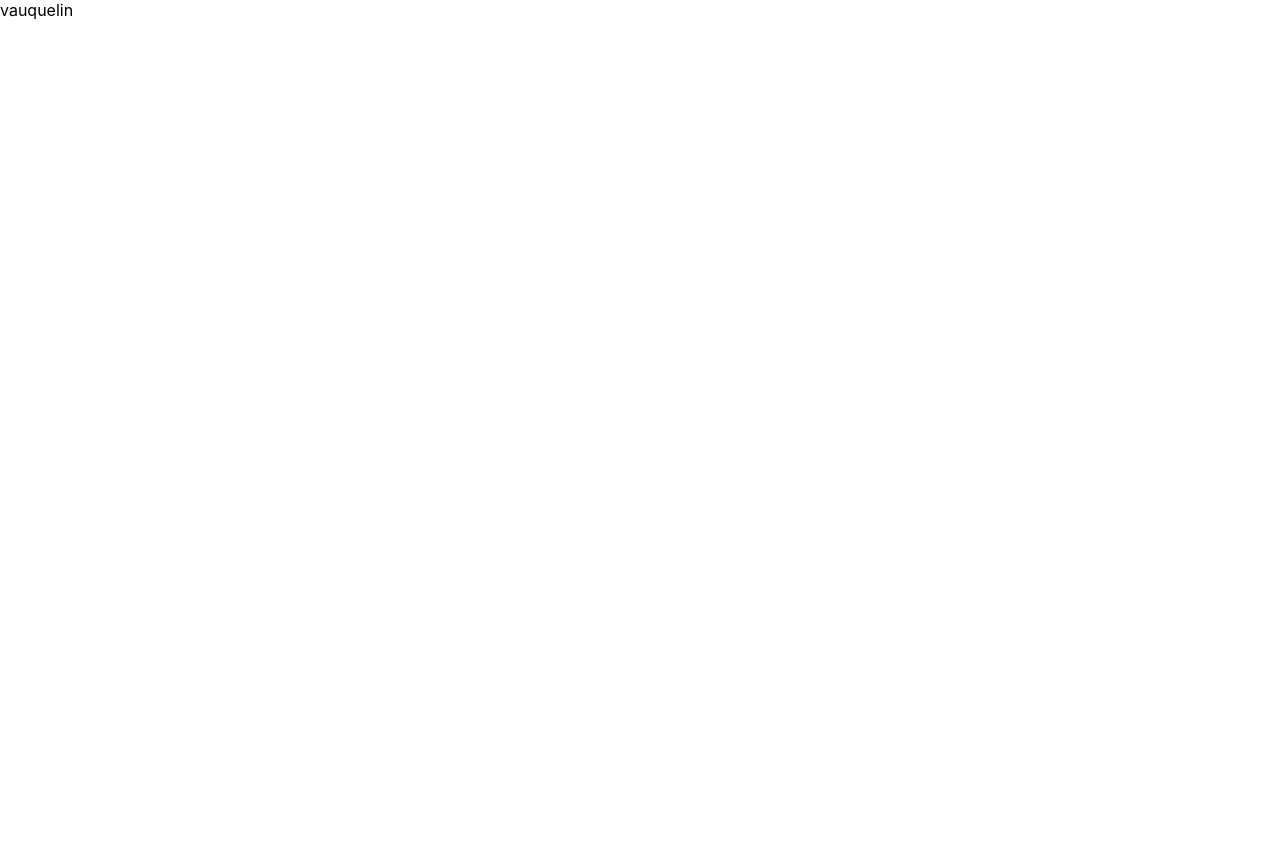
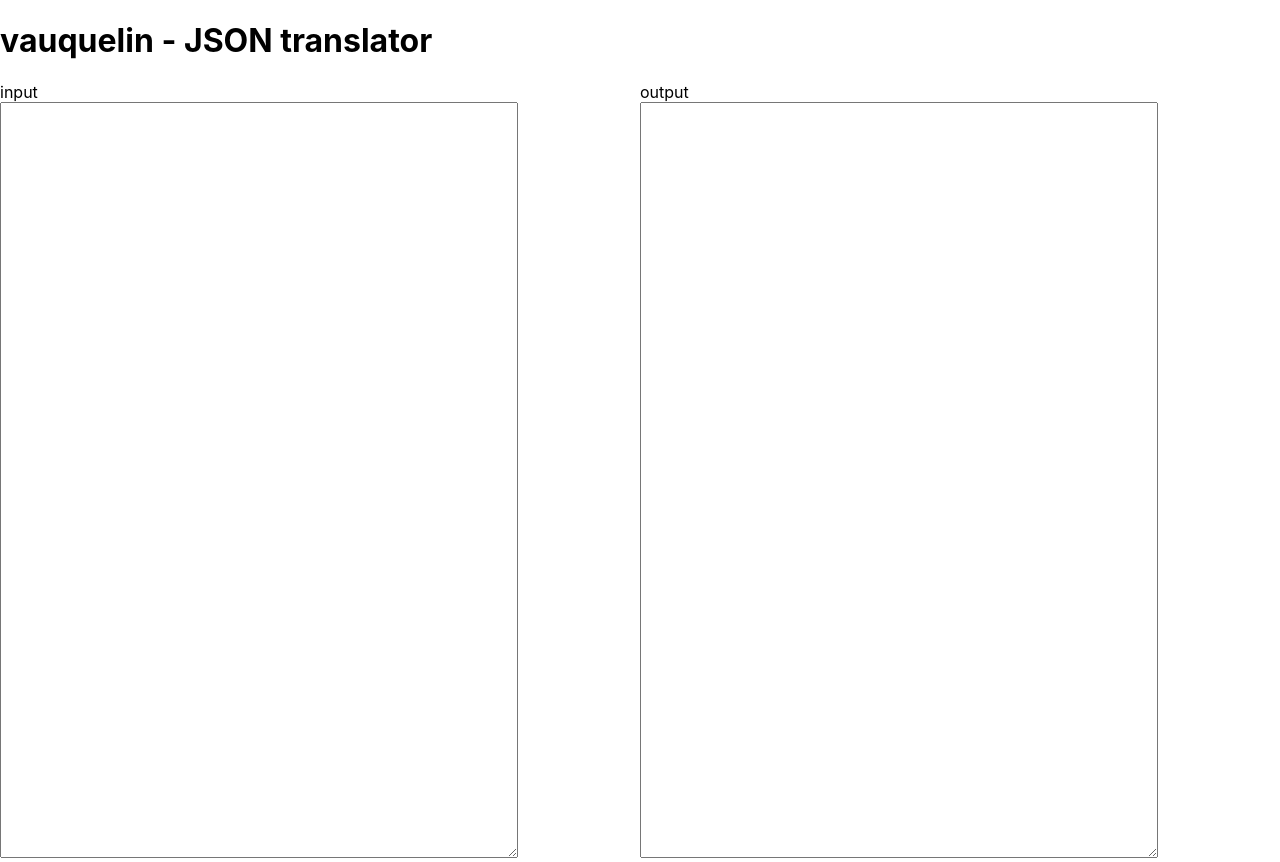
Before and after one commit to zawias-pro/vauquelin, a React (Create React App) app: page / in a window 1280 px wide. Before the commit the page ends 800 px from the top, so only its background shows below. Built offline with nearby package versions, Linux system fonts and the light colour scheme.

Commit message:
textareas

```diff
--- a/src/App/App.js
+++ b/src/App/App.js
@@ -2,7 +2,19 @@ import React from 'react';
 
 const App = () => (
   <div>
-    vauquelin
+    <div>
+    <h1>vauquelin - JSON translator</h1>
+    </div>
+    <div style={{ display: 'flex' }}>
+      <div style={{ width: '50%' }}>
+        <div>input</div>
+        <textarea rows={50} style={{ width: '80%' }} />
+      </div>
+      <div style={{ width: '50%' }}>
+        <div>output</div>
+        <textarea rows={50} style={{ width: '80%' }} value="" onChange={() => {}} />
+      </div>
+    </div>
   </div>
 )
 
```
